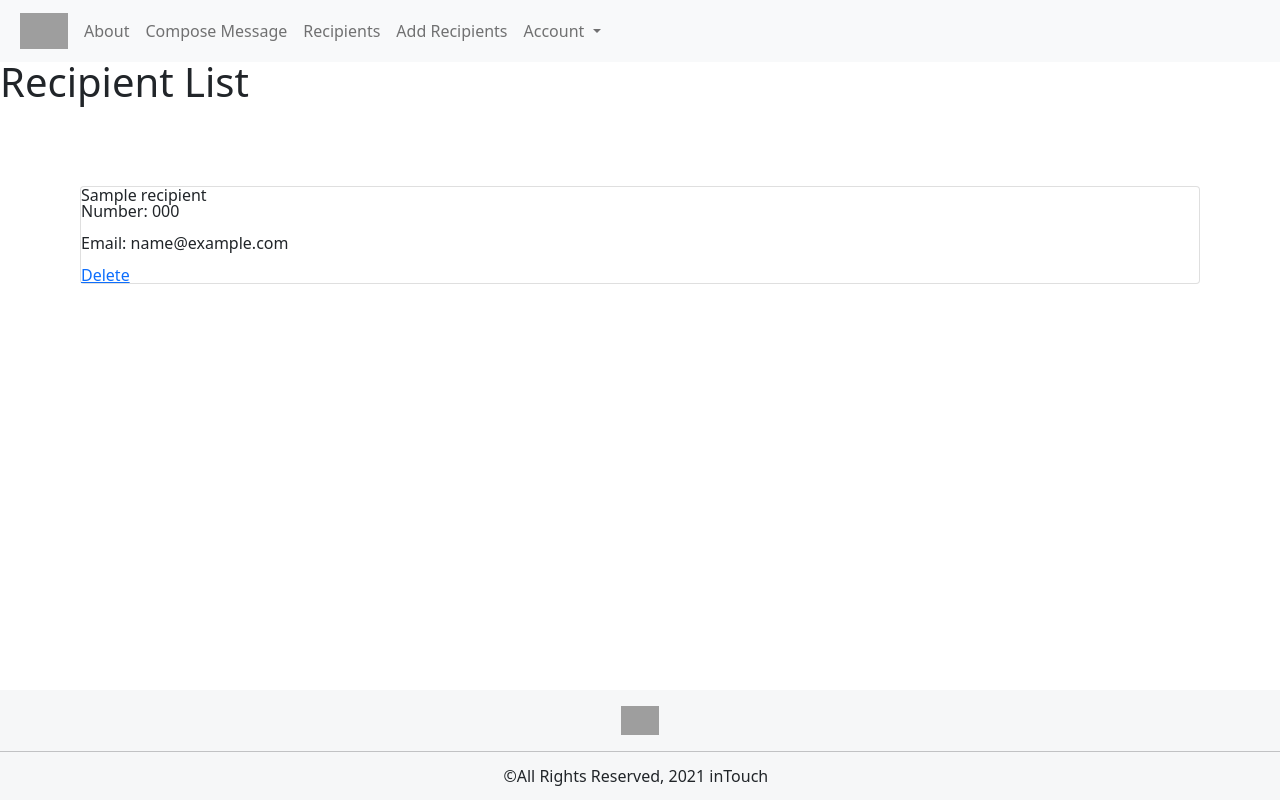
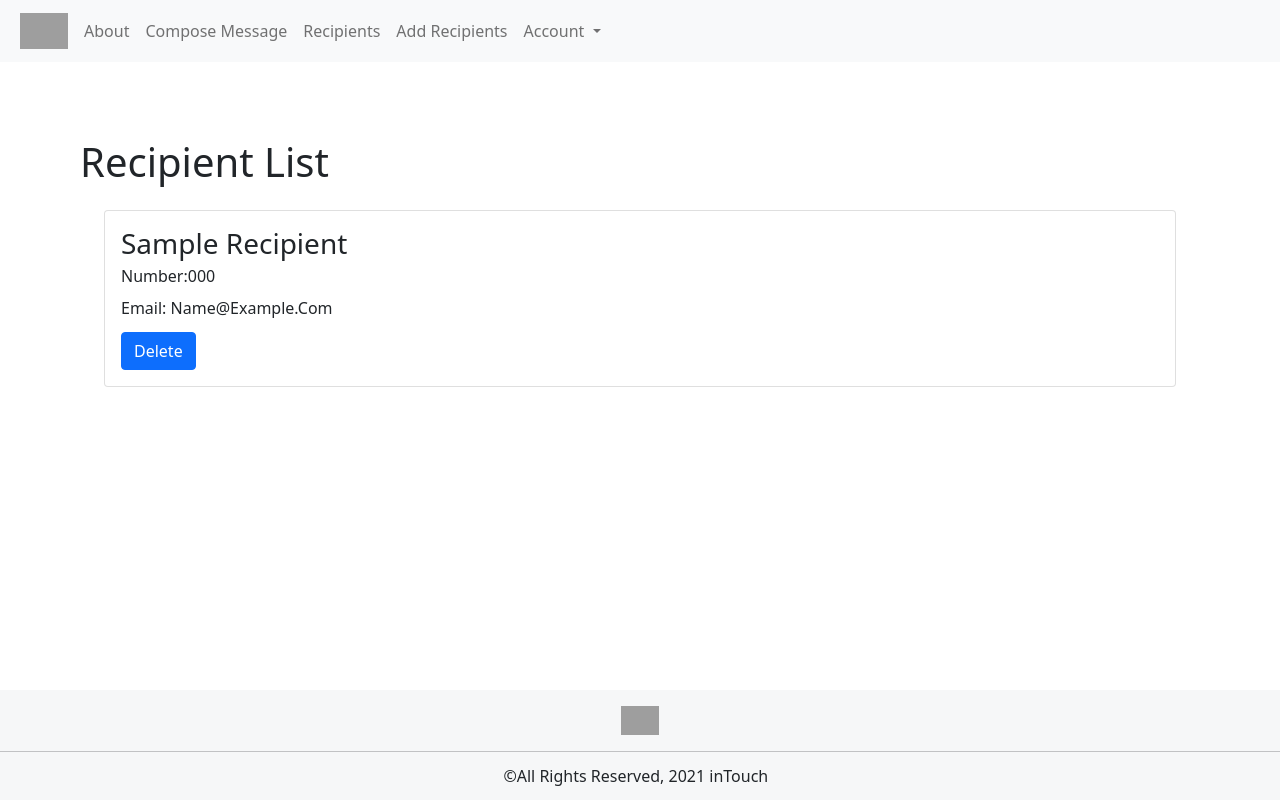
Before and after one commit to cobycobyk/intouch, a Django app: page /recipients/ in a window 1280 px wide. Run offline with Django 3.2, Linux system fonts and the light colour scheme; a user stored in the database is signed in; tables that the repository leaves empty hold one stand-in row (values such as "Sample post"); grey boxes are pictures that could not be loaded.

Commit message:
Styles Recipients List

```diff
--- a/main_app/static/css/style.css
+++ b/main_app/static/css/style.css
@@ -232,3 +232,28 @@ body > main > .profile > form > table > tbody > tr {
   margin: 2vmin;
   height: 7vmin;
 }
+body > main > div.container > div > div > div.card-body > ul > li {
+  margin: 2vmin;
+}
+.recipient {
+  text-align: center;
+  display: flex;
+  flex-wrap: wrap;
+}
+body > main > div.recipient > form {
+  display: inline-grid;
+}
+.inlineBtn {
+  display: inline;
+}
+.recipients {
+  padding: 2vmin;
+  text-transform: capitalize;
+  margin: 3vmin;
+}
+body > main > div > div > p > span {
+ font-weight: bold;
+}
+.Rmain {
+  padding: 10vmin;
+}
--- a/main_app/templates/main_app/recipient_list.html
+++ b/main_app/templates/main_app/recipient_list.html
@@ -1,14 +1,18 @@
 {% extends 'base.html' %}
 {% block content %}
-<h1>Recipient List</h1>
-{% for recipient in recipient_list %}
-    <div class="card">
+<div class="Rmain">
+    <h1>Recipient List</h1>
+    {% for recipient in recipient_list %}
+    <div class="recipients card">
         <div class="card-content">
-            <span class="card-title">{{ recipient.name }}</span>
-            <p>Number: {{ recipient.ph_number }}</p>
-            <p>Email: {{ recipient.email }}</p>
+            <h3 class="card-title">{{ recipient.name }}</h3>
+            <p><span>Number:</span>{{ recipient.ph_number }}</p>
+            <p><span>Email:</span> {{ recipient.email }}</p>
         </div>
-        <a href="{% url 'recipient_delete' recipient.id %}">Delete</a>
+        <div class="dltBtn">
+            <a class="btn btn-primary" href="{% url 'recipient_delete' recipient.id %}">Delete</a>
+        </div>
     </div>
-{% endfor %}
-{% endblock %}
+    {% endfor %}
+    {% endblock %}
+</div>
--- a/main_app/templates/profile.html
+++ b/main_app/templates/profile.html
@@ -3,7 +3,7 @@
 
 
 <div class="card">
-    <div class="card-body"></div>
+    <div class="card-body">
         <span class="card-title">
             <p>Name: {{ profile.user }}</p>
         </span>
@@ -13,7 +13,7 @@
         <p>ID: {{ profile.user.id }}</p>
         <p>Business: {{ profile.business }}</p>
     </div>
+    <a class="btn btn-primary" href="{% url 'profile_update' profile.id%}">Edit Profile</a>
 </div>
-<a href="{% url 'profile_update' profile.id%}">Edit Profile</a>
 
 {% endblock %}
```
Also changed, not shown: main_app/templates/main_app/recipient_form.html (+12 -7 lines).
